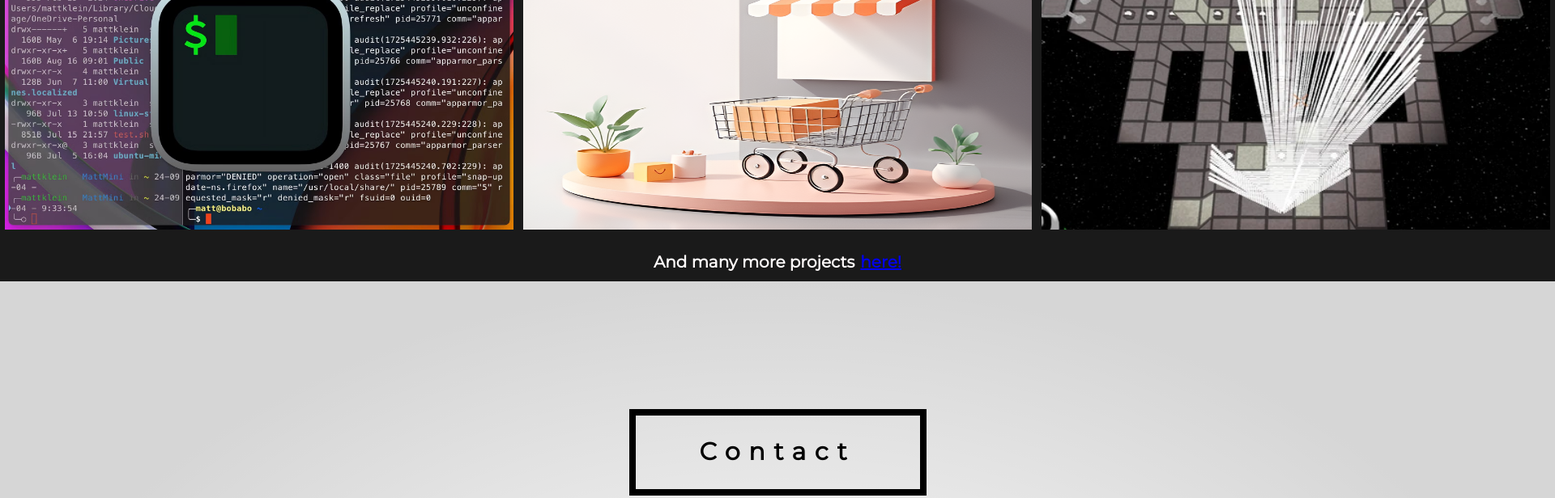
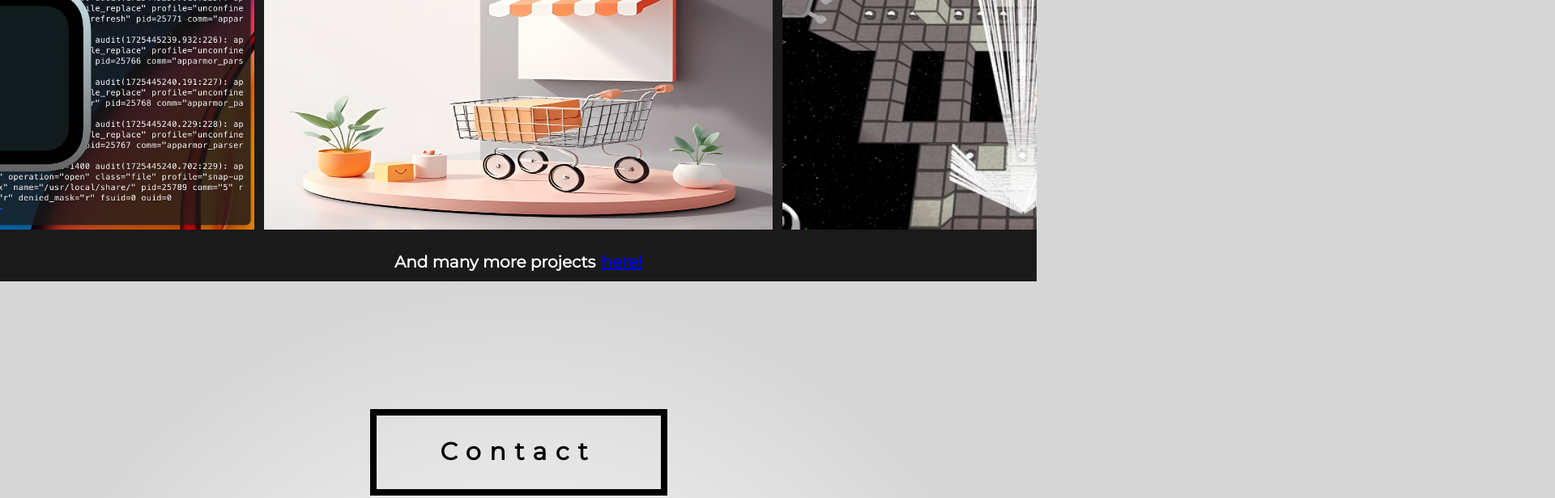
Before and after one commit to hiabed/Portfolio, a React (Vite) app: page / in a window 1280 px wide. Shown: the part 5339-5955 px from the top of the page at 81% size, 1920 px wide, since content can reach past the window. Built offline with nearby package versions, Linux system fonts and the light colour scheme.

Commit message:
sizes fixed

```diff
--- a/src/About.css
+++ b/src/About.css
@@ -1,4 +1,5 @@
 #About {
+    width: 100%;
     z-index: 20;
     display: flex;
     flex-direction: column;
--- a/src/App.css
+++ b/src/App.css
@@ -22,6 +22,10 @@
   background: #000; /* Black */
 }
 
+#root {
+  overflow: hidden;
+}
+
 canvas {
   position: absolute !important;
   z-index: 10 !important;
@@ -34,14 +38,15 @@ body {
 #aboutnskills {
   z-index: 2;
   display: flex;
-  width: 100vw;
+  width: 100%;
   background: radial-gradient(50% 50% at 50% 50%, rgba(26, 21, 21, 0.00) 0%, rgba(1, 1, 1, 0.16) 100%), #FFF;
   flex-direction: column;
   align-items: center;
 }
 
 .App {
-  min-width: 1920px;
+  margin: auto;
+  max-width: 1920px;
   text-align: center;
   background-color: #D7D7D7;
 }
@@ -94,7 +99,7 @@ body {
 }
 
 .navig {
-  left: 0;
+  /* left: 0; */
   color: white;
   width: 100vw;
   height: 66px;
@@ -191,11 +196,11 @@ body {
 
 #me {
   position: absolute;
-  bottom: 40%;
+  bottom: 33%;
   left: 97px;
   transform: rotate(-9.67deg);
-  width: 500px;
-  height: 539px;
+  width: fit-content;
+  height: fit-content;
   filter: drop-shadow(0px 0px 30px rgb(34, 34, 34));
 }
 
--- a/src/App.jsx
+++ b/src/App.jsx
@@ -11,8 +11,8 @@ import { useScroll, useMotionValueEvent } from "framer-motion";
 import React from "react";
 
 const mainStyle = {
-  minWidth: 1920,
-  width: "100vw",
+  // minWidth: 1920,
+  width: "100%",
   height: "1022px",
   backgroundColor: "#D7D7D7",
   background: "linear-gradient(90deg,rgba(215, 215, 215, 1) 0%, rgba(215, 215, 215, 1) 57%, rgba(0, 0, 0, 1) 100%)",
--- a/src/Contact.css
+++ b/src/Contact.css
@@ -1,5 +1,6 @@
 #Contact {
-    width: 1920px;
+    z-index: 2;
+    width: 100%;
     height: 1230px;
     display: flex;
     flex-direction: column;
--- a/src/Footer.css
+++ b/src/Footer.css
@@ -25,8 +25,8 @@ html {
 
 #Footer {
     z-index: 2;
-    width: 100vw;
-    min-width: 1920px;
+    width: 100%;
+    /* min-width: 1920px; */
     height: 326px;
     background: #1A1A1A;
     color: #FFF;
--- a/src/Portfolio.css
+++ b/src/Portfolio.css
@@ -1,7 +1,7 @@
 #Portfolio {
     z-index: 2;
-    width: 100vw;
-    min-width: 1920px;
+    width: 100%;
+    /* min-width: 1920px; */
     height: 1305px;
     display: flex;
     flex-direction: column;
@@ -177,7 +177,7 @@
     margin: auto;
     display: flex;
     width: 320px;
-    min-width: fit-content;
+    /* min-width: fit-content; */
     height: 48px;
     flex-direction: row;
     justify-content: space-evenly;
```
